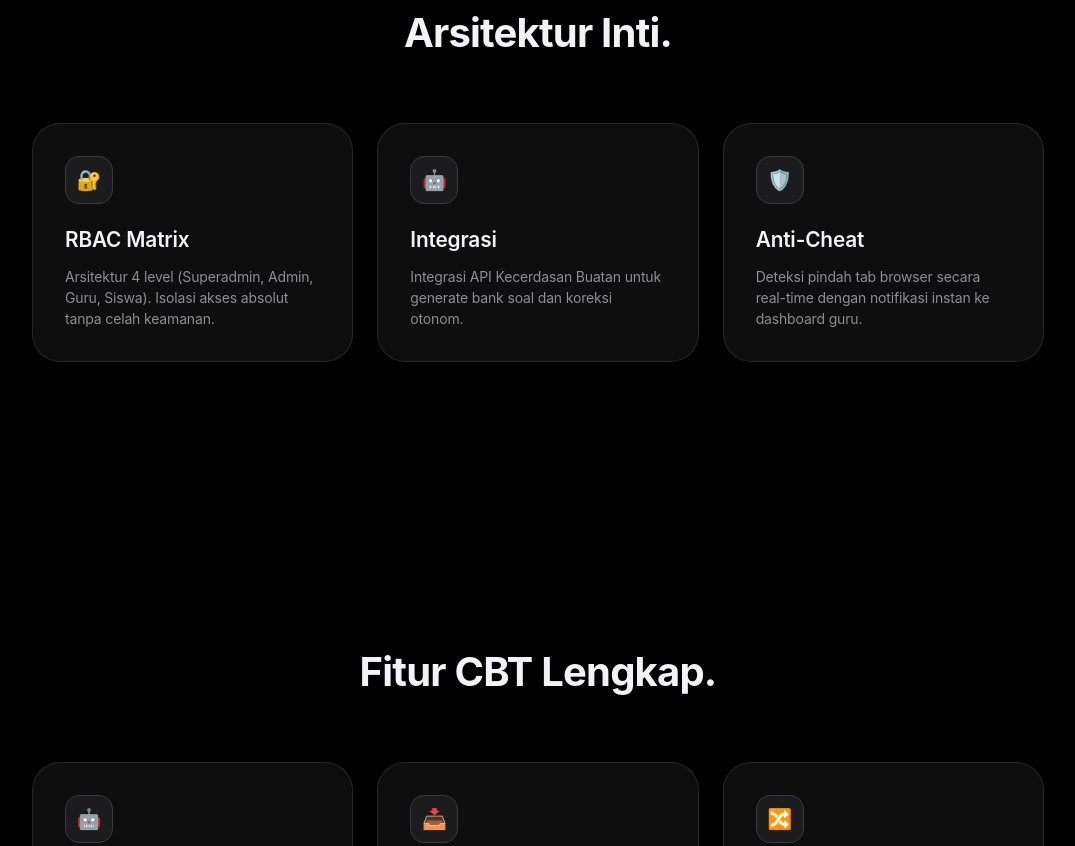
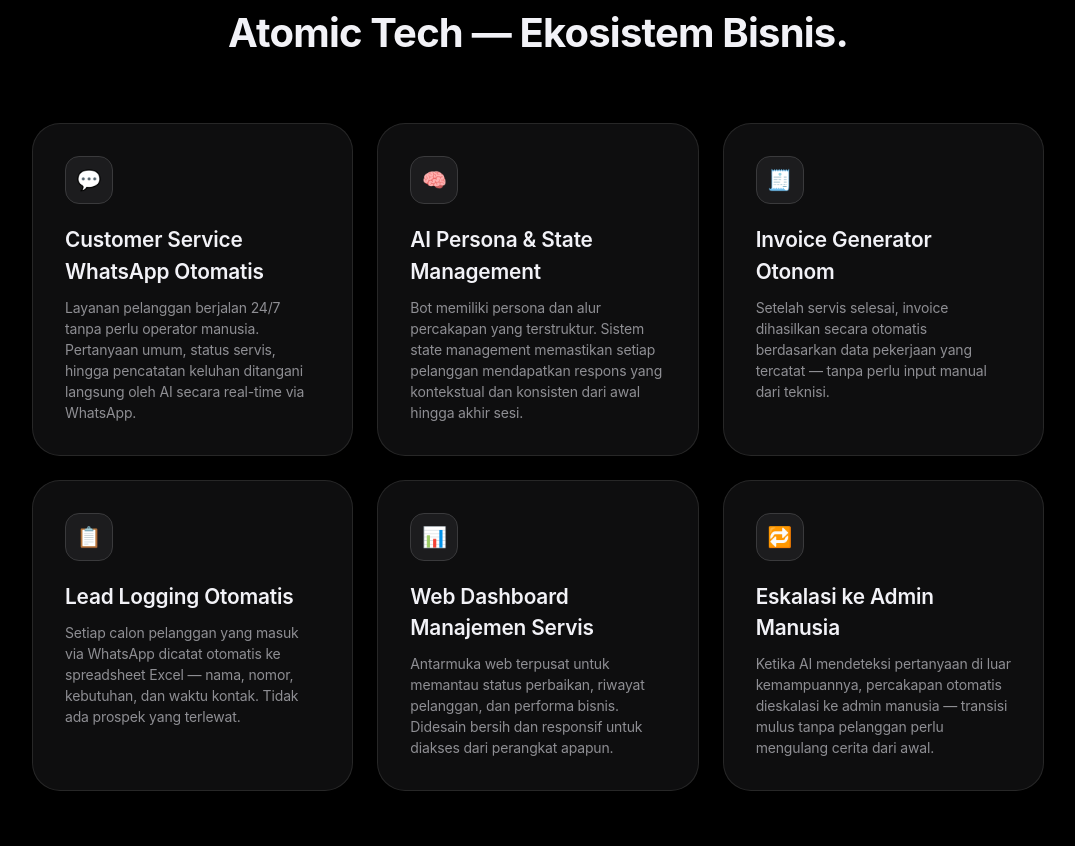
Before and after one commit to yokagustiyadidev/portofolio, a plain HTML site: page index.html in a window 1280 px wide. Shown: the part 2641-3487 px from the top of the page, without its empty margins (102-1177 px from the left). Drawn offline with Linux system fonts and the light colour scheme.

Commit message:
Update features section and contact information

```diff
--- a/index.html
+++ b/index.html
@@ -262,25 +262,40 @@ nav {
   </div>
 </section>
 
-<!-- Features Section -->
-<section id="system">
+ <!-- Atomic Tech Features Section -->
+<section id="atomic">
   <div class="wrap">
-    <h2 class="sec-title">Arsitektur Inti.</h2>
+    <h2 class="sec-title">Atomic Tech — Ekosistem Bisnis.</h2>
     <div class="grid-3">
       <div class="widget-card hover-target">
-        <div class="feat-icon">🔐</div>
-        <h3 class="feat-title">RBAC Matrix</h3>
-        <p class="feat-desc">Arsitektur 4 level (Superadmin, Admin, Guru, Siswa). Isolasi akses absolut tanpa celah keamanan.</p>
+        <div class="feat-icon">💬</div>
+        <h3 class="feat-title">Customer Service WhatsApp Otomatis</h3>
+        <p class="feat-desc">Layanan pelanggan berjalan 24/7 tanpa perlu operator manusia. Pertanyaan umum, status servis, hingga pencatatan keluhan ditangani langsung oleh AI secara real-time via WhatsApp.</p>
       </div>
       <div class="widget-card hover-target">
-        <div class="feat-icon">🤖</div>
-        <h3 class="feat-title">Integrasi</h3>
-        <p class="feat-desc">Integrasi API Kecerdasan Buatan untuk generate bank soal dan koreksi otonom.</p>
+        <div class="feat-icon">🧠</div>
+        <h3 class="feat-title">AI Persona & State Management</h3>
+        <p class="feat-desc">Bot memiliki persona dan alur percakapan yang terstruktur. Sistem state management memastikan setiap pelanggan mendapatkan respons yang kontekstual dan konsisten dari awal hingga akhir sesi.</p>
       </div>
       <div class="widget-card hover-target">
-        <div class="feat-icon">🛡️</div>
-        <h3 class="feat-title">Anti-Cheat</h3>
-        <p class="feat-desc">Deteksi pindah tab browser secara real-time dengan notifikasi instan ke dashboard guru.</p>
+        <div class="feat-icon">🧾</div>
+        <h3 class="feat-title">Invoice Generator Otonom</h3>
+        <p class="feat-desc">Setelah servis selesai, invoice dihasilkan secara otomatis berdasarkan data pekerjaan yang tercatat — tanpa perlu input manual dari teknisi.</p>
+      </div>
+      <div class="widget-card hover-target">
+        <div class="feat-icon">📋</div>
+        <h3 class="feat-title">Lead Logging Otomatis</h3>
+        <p class="feat-desc">Setiap calon pelanggan yang masuk via WhatsApp dicatat otomatis ke spreadsheet Excel — nama, nomor, kebutuhan, dan waktu kontak. Tidak ada prospek yang terlewat.</p>
+      </div>
+      <div class="widget-card hover-target">
+        <div class="feat-icon">📊</div>
+        <h3 class="feat-title">Web Dashboard Manajemen Servis</h3>
+        <p class="feat-desc">Antarmuka web terpusat untuk memantau status perbaikan, riwayat pelanggan, dan performa bisnis. Didesain bersih dan responsif untuk diakses dari perangkat apapun.</p>
+      </div>
+      <div class="widget-card hover-target">
+        <div class="feat-icon">🔁</div>
+        <h3 class="feat-title">Eskalasi ke Admin Manusia</h3>
+        <p class="feat-desc">Ketika AI mendeteksi pertanyaan di luar kemampuannya, percakapan otomatis dieskalasi ke admin manusia — transisi mulus tanpa pelanggan perlu mengulang cerita dari awal.</p>
       </div>
     </div>
   </div>
@@ -364,9 +379,34 @@ nav {
   </div>
 </section>
 
+<!-- Contact Section -->
+<section id="kontak">
+  <div class="wrap">
+    <h2 class="sec-title">Hubungi Saya.</h2>
+    <div class="grid-2">
+      <div class="widget-card hover-target" style="display: flex; align-items: center; gap: 20px;">
+        <div class="feat-icon" style="flex-shrink: 0;">📱</div>
+        <div>
+          <h3 class="feat-title">WhatsApp / Telepon</h3>
+          <a href="https://wa.me/6208820165947000" target="_blank" style="color: var(--accent); font-size: 1.1rem; font-weight: 600; text-decoration: none;">0882-0165-94700</a>
+          <p class="feat-desc" style="margin-top: 6px;">Tersedia untuk diskusi proyek, kolaborasi, dan konsultasi teknis.</p>
+        </div>
+      </div>
+      <div class="widget-card hover-target" style="display: flex; align-items: center; gap: 20px;">
+        <div class="feat-icon" style="flex-shrink: 0;">✉️</div>
+        <div>
+          <h3 class="feat-title">Email</h3>
+          <a href="mailto:yokagustiyadi.dev@gmail.com" style="color: var(--accent); font-size: 1.1rem; font-weight: 600; text-decoration: none;">yokagustiyadi.dev@gmail.com</a>
+          <p class="feat-desc" style="margin-top: 6px;">Untuk penawaran, pertanyaan formal, atau detail proyek yang lebih lengkap.</p>
+        </div>
+      </div>
+    </div>
+  </div>
+</section>
+
 <!-- Footer -->
 <footer style="text-align: center; padding: 40px 0; border-top: 1px solid #1C1C1E; font-size: 13px; color: var(--muted);">
-  <p>Dirancang dari nol oleh Yoka Gustiyadi © 2026</p>
+  <p>Dirancang oleh Yoka Gustiyadi © 2026</p>
 </footer>
 
 <script>
```
